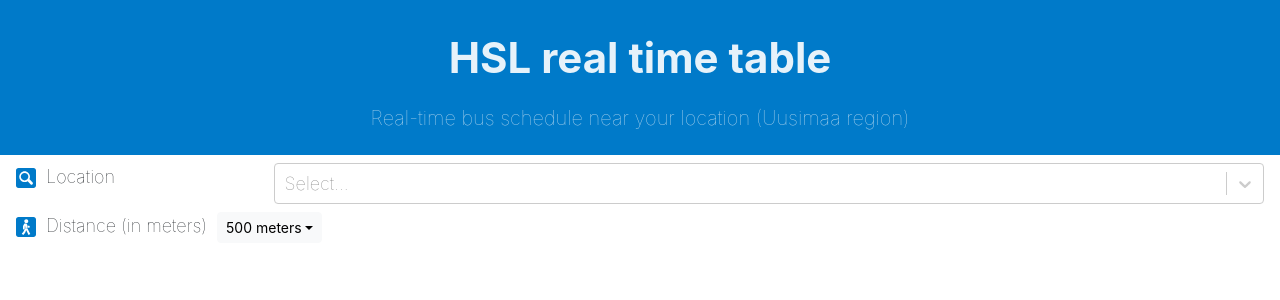
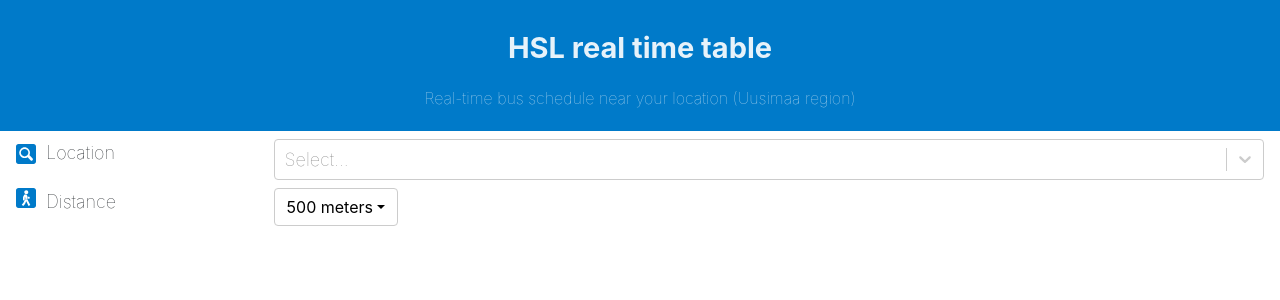
Before and after one commit to myny94/HSLHomeInfo, a React (Create React App) app: page /schedule in a window 1280 px wide. Shown: the top 300 px of the page. Built offline with nearby package versions, Linux system fonts and the light colour scheme.

Commit message:
Change styles
- Dropdown button style: apply same color as search box
- Align items with grid display

```diff
--- a/src/App.css
+++ b/src/App.css
@@ -20,15 +20,15 @@
 .HSLheader {
   background-color: var(--bus-blue);
   background-size: cover;
-  box-sizing: border-box;
-  padding: 10px 0;
+  height: 100%;
+  padding: 8px 0;
   position: relative;
 }
 
 .headingText {
   color: rgba(255, 255, 255, 0.9);
   letter-spacing: 0;
-  font-size: 42px;
+  font-size: 29px;
   line-height: 1.2;
   font-weight: 400;
   text-transform: none;
@@ -42,7 +42,7 @@
 
 .subHeadingText {
   color: rgba(255,255,255,0.7);
-  font-size: 1.25rem;
+  font-size: 16px;
   letter-spacing: normal;
   line-height: 1.2;
   font-weight: 400;
--- a/src/pages/Main.css
+++ b/src/pages/Main.css
@@ -1,23 +1,44 @@
-.rowDisplay,
-.locationRow,
-.distanceRow {
+.rowDisplay {
   display: flex;
   gap: 10px;
+}
+
+.distanceRow,
+.locationRow {
+  display: grid;
+  gap: 10px;
+  grid-template-columns: 1fr 4fr;
 }
 
 .filterHeader {
   font-weight: lighter;
 }
 
-.locationRowTitle {
+.distanceTitle {
   display: flex;
 }
 
-.locationTitle {
+.locationTitle, .distanceTitle {
   display: flex;
   gap: 10px;
-  flex: 1;
 }
-.locationAutocomplete {
-  flex: 4;
+
+.distanceSelector > button {
+  transition: all 100ms;
+  background-color: hsl(0, 0%, 100%);
+  color: black;
+  border-color: hsl(0, 0%, 80%);
+  border-radius: 4px;
+  border-style: solid;
+  border-width: 1px;
+  box-sizing: border-box;
 }
+
+.distanceSelector > button:hover {
+  background-color: var(--gray);
+  color: black;
+  border-color: hsl(0, 0%, 80%);
+  border-radius: 4px;
+  border-style: solid;
+  border-width: 1px;
+}
--- a/src/pages/Main.tsx
+++ b/src/pages/Main.tsx
@@ -114,21 +114,21 @@
           <Form.Text className="text-muted">{status}</Form.Text>
 
           <div className="distanceRow mt-2">
-            <div>
+            <div className="distanceTitle">
               <img
                 src="/images/walker.svg"
                 alt="HSL walker Logo"
                 width={20}
                 height={20}
               />
+              <div>Distance</div>
             </div>
-            <div className="ml-2">Distance (in meters)</div>
+            <div className="locationAutocomplete">
             <DropdownButton
-              size="sm"
               title={`${distance} meters`}
               onSelect={(e: string | null) => setDistance(Number(e))}
               variant="light"
-              className="filterHeader"
+              className="distanceSelector"
             >
               <Dropdown.Item key={200} eventKey={"200"}>
                 200 meters
@@ -140,6 +140,7 @@
                 1 km
               </Dropdown.Item>
             </DropdownButton>
+            </div>
           </div>
         </Form>
       </div>
```
